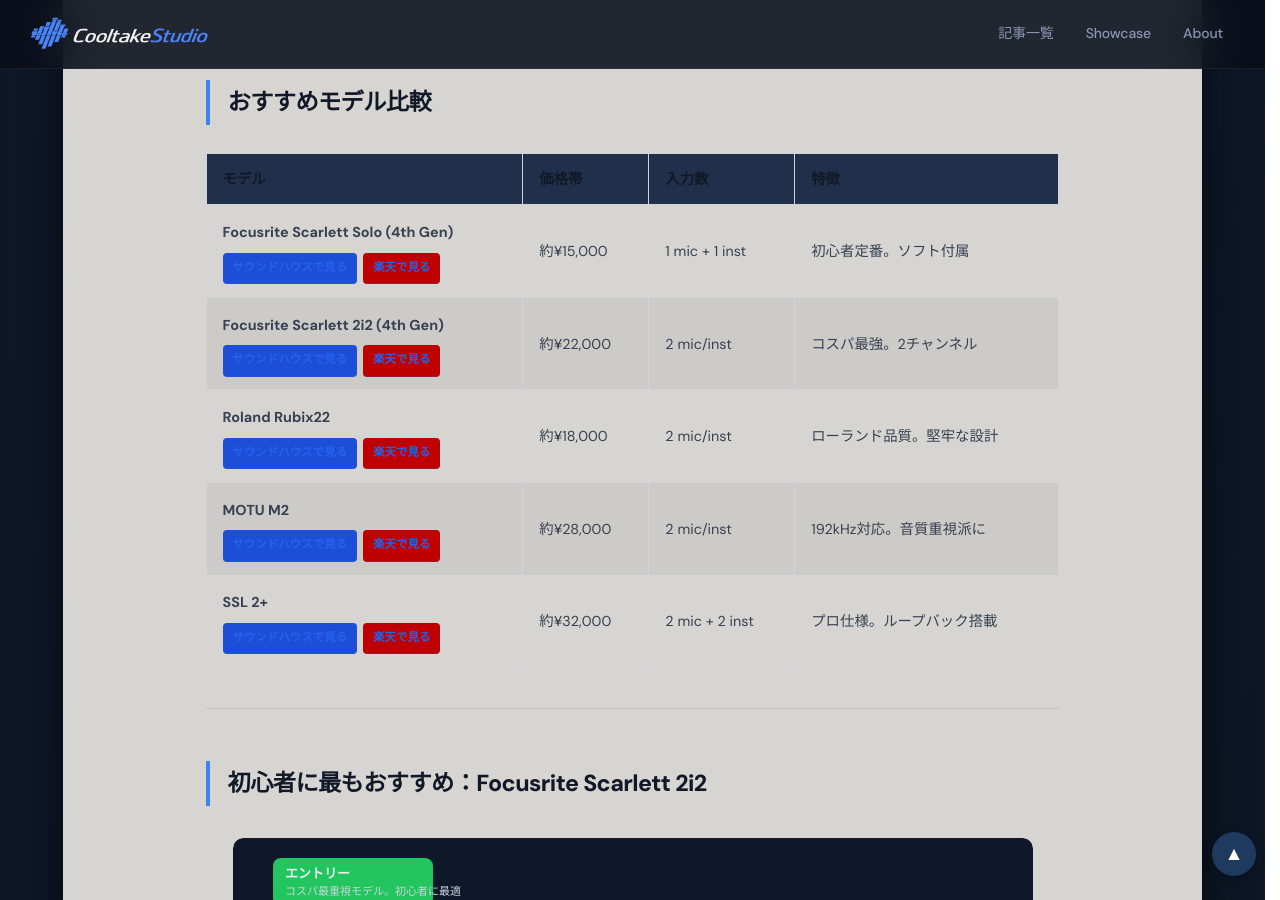
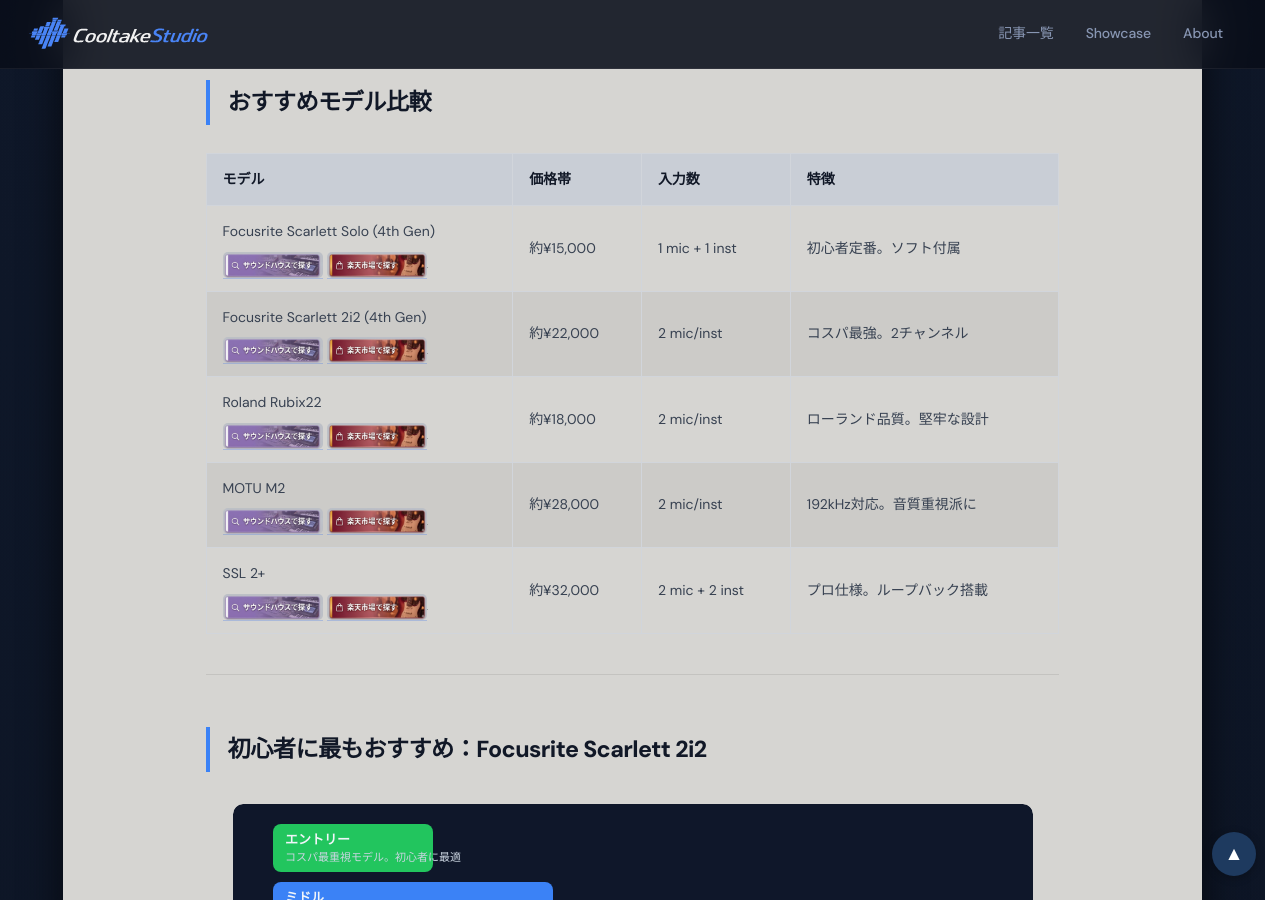
Before and after one commit to cooltake/cooltake-staging, a Jekyll site: the page built from _posts/2026-05-12-audio-interface-guide.md, in a window 1280 px wide and 900 px high, scrolled down 2313 px. Built offline with Jekyll 4.4.1, drawn with Linux system fonts in a browser that asks for light colours; some web fonts are replaced; grey boxes are pictures that could not be loaded.

Commit message:
sample: audio-interface おすすめモデルを商品名横に小画像ボタン方式へ変更
Co-Authored-By: Claude Sonnet 4.6 <noreply@anthropic.com>

```diff
--- a/_posts/2026-05-12-audio-interface-guide.md
+++ b/_posts/2026-05-12-audio-interface-guide.md
@@ -59,76 +59,13 @@ DAWで打ち込んだ音やリアルタイムで演奏した音は、スピー
 
 ## おすすめモデル比較
 
-<table style="width:100%;border-collapse:collapse;font-size:.9rem;">
-<thead><tr style="background:#1e293b;color:#e2e8f0;">
-<th style="padding:.7rem 1rem;text-align:left;font-weight:600;">モデル</th>
-<th style="padding:.7rem 1rem;text-align:left;font-weight:600;">価格帯</th>
-<th style="padding:.7rem 1rem;text-align:left;font-weight:600;">入力数</th>
-<th style="padding:.7rem 1rem;text-align:left;font-weight:600;">特徴</th>
-</tr></thead>
-<tbody>
-<tr style="border-bottom:1px solid #e2e8f0;">
-<td style="padding:.8rem 1rem;">
-<span style="font-weight:600;">Focusrite Scarlett Solo (4th Gen)</span><br>
-<span style="display:inline-flex;gap:.4rem;margin-top:.4rem;">
-<a href="https://h.accesstrade.net/sp/cc?rk=01001xqc00os63&url=https%3A%2F%2Fwww.soundhouse.co.jp%2Fproducts%2Fdetail%2Fitem%2F328778%2F" rel="nofollow" referrerpolicy="no-referrer-when-downgrade" style="display:inline-block;padding:.25rem .6rem;background:#1d4ed8;color:#fff;font-size:.72rem;font-weight:600;border-radius:4px;text-decoration:none;">サウンドハウスで見る</a>
-<a href="//af.moshimo.com/af/c/click?a_id=5565352&p_id=54&pc_id=54&pl_id=616&url=https%3A%2F%2Fsearch.rakuten.co.jp%2Fsearch%2Fmall%2FFocusrite+Scarlett+Solo+4th%2F" rel="nofollow" referrerpolicy="no-referrer-when-downgrade" style="display:inline-block;padding:.25rem .6rem;background:#bf0000;color:#fff;font-size:.72rem;font-weight:600;border-radius:4px;text-decoration:none;">楽天で見る</a>
-</span>
-</td>
-<td style="padding:.8rem 1rem;">約¥15,000</td>
-<td style="padding:.8rem 1rem;">1 mic + 1 inst</td>
-<td style="padding:.8rem 1rem;">初心者定番。ソフト付属</td>
-</tr>
-<tr style="border-bottom:1px solid #e2e8f0;">
-<td style="padding:.8rem 1rem;">
-<span style="font-weight:600;">Focusrite Scarlett 2i2 (4th Gen)</span><br>
-<span style="display:inline-flex;gap:.4rem;margin-top:.4rem;">
-<a href="https://h.accesstrade.net/sp/cc?rk=01001xqc00os63&url=https%3A%2F%2Fwww.soundhouse.co.jp%2Fproducts%2Fdetail%2Fitem%2F328775%2F" rel="nofollow" referrerpolicy="no-referrer-when-downgrade" style="display:inline-block;padding:.25rem .6rem;background:#1d4ed8;color:#fff;font-size:.72rem;font-weight:600;border-radius:4px;text-decoration:none;">サウンドハウスで見る</a>
-<a href="//af.moshimo.com/af/c/click?a_id=5565352&p_id=54&pc_id=54&pl_id=616&url=https%3A%2F%2Fsearch.rakuten.co.jp%2Fsearch%2Fmall%2FFocusrite+Scarlett+2i2+4th%2F" rel="nofollow" referrerpolicy="no-referrer-when-downgrade" style="display:inline-block;padding:.25rem .6rem;background:#bf0000;color:#fff;font-size:.72rem;font-weight:600;border-radius:4px;text-decoration:none;">楽天で見る</a>
-</span>
-</td>
-<td style="padding:.8rem 1rem;">約¥22,000</td>
-<td style="padding:.8rem 1rem;">2 mic/inst</td>
-<td style="padding:.8rem 1rem;">コスパ最強。2チャンネル</td>
-</tr>
-<tr style="border-bottom:1px solid #e2e8f0;">
-<td style="padding:.8rem 1rem;">
-<span style="font-weight:600;">Roland Rubix22</span><br>
-<span style="display:inline-flex;gap:.4rem;margin-top:.4rem;">
-<a href="https://h.accesstrade.net/sp/cc?rk=01001xqc00os63&url=https%3A%2F%2Fwww.soundhouse.co.jp%2Fproducts%2Fdetail%2Fitem%2F238227%2F" rel="nofollow" referrerpolicy="no-referrer-when-downgrade" style="display:inline-block;padding:.25rem .6rem;background:#1d4ed8;color:#fff;font-size:.72rem;font-weight:600;border-radius:4px;text-decoration:none;">サウンドハウスで見る</a>
-<a href="//af.moshimo.com/af/c/click?a_id=5565352&p_id=54&pc_id=54&pl_id=616&url=https%3A%2F%2Fsearch.rakuten.co.jp%2Fsearch%2Fmall%2FRoland+Rubix22%2F" rel="nofollow" referrerpolicy="no-referrer-when-downgrade" style="display:inline-block;padding:.25rem .6rem;background:#bf0000;color:#fff;font-size:.72rem;font-weight:600;border-radius:4px;text-decoration:none;">楽天で見る</a>
-</span>
-</td>
-<td style="padding:.8rem 1rem;">約¥18,000</td>
-<td style="padding:.8rem 1rem;">2 mic/inst</td>
-<td style="padding:.8rem 1rem;">ローランド品質。堅牢な設計</td>
-</tr>
-<tr style="border-bottom:1px solid #e2e8f0;">
-<td style="padding:.8rem 1rem;">
-<span style="font-weight:600;">MOTU M2</span><br>
-<span style="display:inline-flex;gap:.4rem;margin-top:.4rem;">
-<a href="https://h.accesstrade.net/sp/cc?rk=01001xqc00os63&url=https%3A%2F%2Fwww.soundhouse.co.jp%2Fproducts%2Fdetail%2Fitem%2F269730%2F" rel="nofollow" referrerpolicy="no-referrer-when-downgrade" style="display:inline-block;padding:.25rem .6rem;background:#1d4ed8;color:#fff;font-size:.72rem;font-weight:600;border-radius:4px;text-decoration:none;">サウンドハウスで見る</a>
-<a href="//af.moshimo.com/af/c/click?a_id=5565352&p_id=54&pc_id=54&pl_id=616&url=https%3A%2F%2Fsearch.rakuten.co.jp%2Fsearch%2Fmall%2FMOTU+M2%2F" rel="nofollow" referrerpolicy="no-referrer-when-downgrade" style="display:inline-block;padding:.25rem .6rem;background:#bf0000;color:#fff;font-size:.72rem;font-weight:600;border-radius:4px;text-decoration:none;">楽天で見る</a>
-</span>
-</td>
-<td style="padding:.8rem 1rem;">約¥28,000</td>
-<td style="padding:.8rem 1rem;">2 mic/inst</td>
-<td style="padding:.8rem 1rem;">192kHz対応。音質重視派に</td>
-</tr>
-<tr>
-<td style="padding:.8rem 1rem;">
-<span style="font-weight:600;">SSL 2+</span><br>
-<span style="display:inline-flex;gap:.4rem;margin-top:.4rem;">
-<a href="https://h.accesstrade.net/sp/cc?rk=01001xqc00os63&url=https%3A%2F%2Fwww.soundhouse.co.jp%2Fproducts%2Fdetail%2Fitem%2F272140%2F" rel="nofollow" referrerpolicy="no-referrer-when-downgrade" style="display:inline-block;padding:.25rem .6rem;background:#1d4ed8;color:#fff;font-size:.72rem;font-weight:600;border-radius:4px;text-decoration:none;">サウンドハウスで見る</a>
-<a href="//af.moshimo.com/af/c/click?a_id=5565352&p_id=54&pc_id=54&pl_id=616&url=https%3A%2F%2Fsearch.rakuten.co.jp%2Fsearch%2Fmall%2FSSL+2%2B%2F" rel="nofollow" referrerpolicy="no-referrer-when-downgrade" style="display:inline-block;padding:.25rem .6rem;background:#bf0000;color:#fff;font-size:.72rem;font-weight:600;border-radius:4px;text-decoration:none;">楽天で見る</a>
-</span>
-</td>
-<td style="padding:.8rem 1rem;">約¥32,000</td>
-<td style="padding:.8rem 1rem;">2 mic + 2 inst</td>
-<td style="padding:.8rem 1rem;">プロ仕様。ループバック搭載</td>
-</tr>
-</tbody>
-</table>
+| モデル | 価格帯 | 入力数 | 特徴 |
+|--------|--------|--------|------|
+| Focusrite Scarlett Solo (4th Gen)<br><a href="https://h.accesstrade.net/sp/cc?rk=01001xqc00os63&url=https%3A%2F%2Fwww.soundhouse.co.jp%2Fproducts%2Fdetail%2Fitem%2F328778%2F" rel="nofollow" referrerpolicy="no-referrer-when-downgrade" style="display:inline-block;text-decoration:none;margin-top:.3rem;margin-right:.3rem;"><img src="/assets/images/btn-soundhouse.jpg" width="100" style="height:auto;border-radius:5px;display:inline-block;vertical-align:middle;"></a><a href="//af.moshimo.com/af/c/click?a_id=5565352&amp;p_id=54&amp;pc_id=54&amp;pl_id=616&amp;url=https%3A%2F%2Fsearch.rakuten.co.jp%2Fsearch%2Fmall%2FFocusrite+Scarlett+Solo+4th%2F" rel="nofollow" referrerpolicy="no-referrer-when-downgrade" style="display:inline-block;text-decoration:none;margin-top:.3rem;"><img src="/assets/images/btn-rakuten.jpg" width="100" style="height:auto;border-radius:5px;display:inline-block;vertical-align:middle;"></a><img src="//i.moshimo.com/af/i/impression?a_id=5565352&amp;p_id=54&amp;pc_id=54&amp;pl_id=616" width="1" height="1" style="border:none;" alt="" loading="lazy"> | 約¥15,000 | 1 mic + 1 inst | 初心者定番。ソフト付属 |
+| Focusrite Scarlett 2i2 (4th Gen)<br><a href="https://h.accesstrade.net/sp/cc?rk=01001xqc00os63&url=https%3A%2F%2Fwww.soundhouse.co.jp%2Fproducts%2Fdetail%2Fitem%2F328775%2F" rel="nofollow" referrerpolicy="no-referrer-when-downgrade" style="display:inline-block;text-decoration:none;margin-top:.3rem;margin-right:.3rem;"><img src="/assets/images/btn-soundhouse.jpg" width="100" style="height:auto;border-radius:5px;display:inline-block;vertical-align:middle;"></a><a href="//af.moshimo.com/af/c/click?a_id=5565352&amp;p_id=54&amp;pc_id=54&amp;pl_id=616&amp;url=https%3A%2F%2Fsearch.rakuten.co.jp%2Fsearch%2Fmall%2FFocusrite+Scarlett+2i2+4th%2F" rel="nofollow" referrerpolicy="no-referrer-when-downgrade" style="display:inline-block;text-decoration:none;margin-top:.3rem;"><img src="/assets/images/btn-rakuten.jpg" width="100" style="height:auto;border-radius:5px;display:inline-block;vertical-align:middle;"></a><img src="//i.moshimo.com/af/i/impression?a_id=5565352&amp;p_id=54&amp;pc_id=54&amp;pl_id=616" width="1" height="1" style="border:none;" alt="" loading="lazy"> | 約¥22,000 | 2 mic/inst | コスパ最強。2チャンネル |
+| Roland Rubix22<br><a href="https://h.accesstrade.net/sp/cc?rk=01001xqc00os63&url=https%3A%2F%2Fwww.soundhouse.co.jp%2Fproducts%2Fdetail%2Fitem%2F238227%2F" rel="nofollow" referrerpolicy="no-referrer-when-downgrade" style="display:inline-block;text-decoration:none;margin-top:.3rem;margin-right:.3rem;"><img src="/assets/images/btn-soundhouse.jpg" width="100" style="height:auto;border-radius:5px;display:inline-block;vertical-align:middle;"></a><a href="//af.moshimo.com/af/c/click?a_id=5565352&amp;p_id=54&amp;pc_id=54&amp;pl_id=616&amp;url=https%3A%2F%2Fsearch.rakuten.co.jp%2Fsearch%2Fmall%2FRoland+Rubix22%2F" rel="nofollow" referrerpolicy="no-referrer-when-downgrade" style="display:inline-block;text-decoration:none;margin-top:.3rem;"><img src="/assets/images/btn-rakuten.jpg" width="100" style="height:auto;border-radius:5px;display:inline-block;vertical-align:middle;"></a><img src="//i.moshimo.com/af/i/impression?a_id=5565352&amp;p_id=54&amp;pc_id=54&amp;pl_id=616" width="1" height="1" style="border:none;" alt="" loading="lazy"> | 約¥18,000 | 2 mic/inst | ローランド品質。堅牢な設計 |
+| MOTU M2<br><a href="https://h.accesstrade.net/sp/cc?rk=01001xqc00os63&url=https%3A%2F%2Fwww.soundhouse.co.jp%2Fproducts%2Fdetail%2Fitem%2F269730%2F" rel="nofollow" referrerpolicy="no-referrer-when-downgrade" style="display:inline-block;text-decoration:none;margin-top:.3rem;margin-right:.3rem;"><img src="/assets/images/btn-soundhouse.jpg" width="100" style="height:auto;border-radius:5px;display:inline-block;vertical-align:middle;"></a><a href="//af.moshimo.com/af/c/click?a_id=5565352&amp;p_id=54&amp;pc_id=54&amp;pl_id=616&amp;url=https%3A%2F%2Fsearch.rakuten.co.jp%2Fsearch%2Fmall%2FMOTU+M2%2F" rel="nofollow" referrerpolicy="no-referrer-when-downgrade" style="display:inline-block;text-decoration:none;margin-top:.3rem;"><img src="/assets/images/btn-rakuten.jpg" width="100" style="height:auto;border-radius:5px;display:inline-block;vertical-align:middle;"></a><img src="//i.moshimo.com/af/i/impression?a_id=5565352&amp;p_id=54&amp;pc_id=54&amp;pl_id=616" width="1" height="1" style="border:none;" alt="" loading="lazy"> | 約¥28,000 | 2 mic/inst | 192kHz対応。音質重視派に |
+| SSL 2+<br><a href="https://h.accesstrade.net/sp/cc?rk=01001xqc00os63&url=https%3A%2F%2Fwww.soundhouse.co.jp%2Fproducts%2Fdetail%2Fitem%2F272140%2F" rel="nofollow" referrerpolicy="no-referrer-when-downgrade" style="display:inline-block;text-decoration:none;margin-top:.3rem;margin-right:.3rem;"><img src="/assets/images/btn-soundhouse.jpg" width="100" style="height:auto;border-radius:5px;display:inline-block;vertical-align:middle;"></a><a href="//af.moshimo.com/af/c/click?a_id=5565352&amp;p_id=54&amp;pc_id=54&amp;pl_id=616&amp;url=https%3A%2F%2Fsearch.rakuten.co.jp%2Fsearch%2Fmall%2FSSL+2%2B%2F" rel="nofollow" referrerpolicy="no-referrer-when-downgrade" style="display:inline-block;text-decoration:none;margin-top:.3rem;"><img src="/assets/images/btn-rakuten.jpg" width="100" style="height:auto;border-radius:5px;display:inline-block;vertical-align:middle;"></a><img src="//i.moshimo.com/af/i/impression?a_id=5565352&amp;p_id=54&amp;pc_id=54&amp;pl_id=616" width="1" height="1" style="border:none;" alt="" loading="lazy"> | 約¥32,000 | 2 mic + 2 inst | プロ仕様。ループバック搭載 |
 
 ---
 
```
